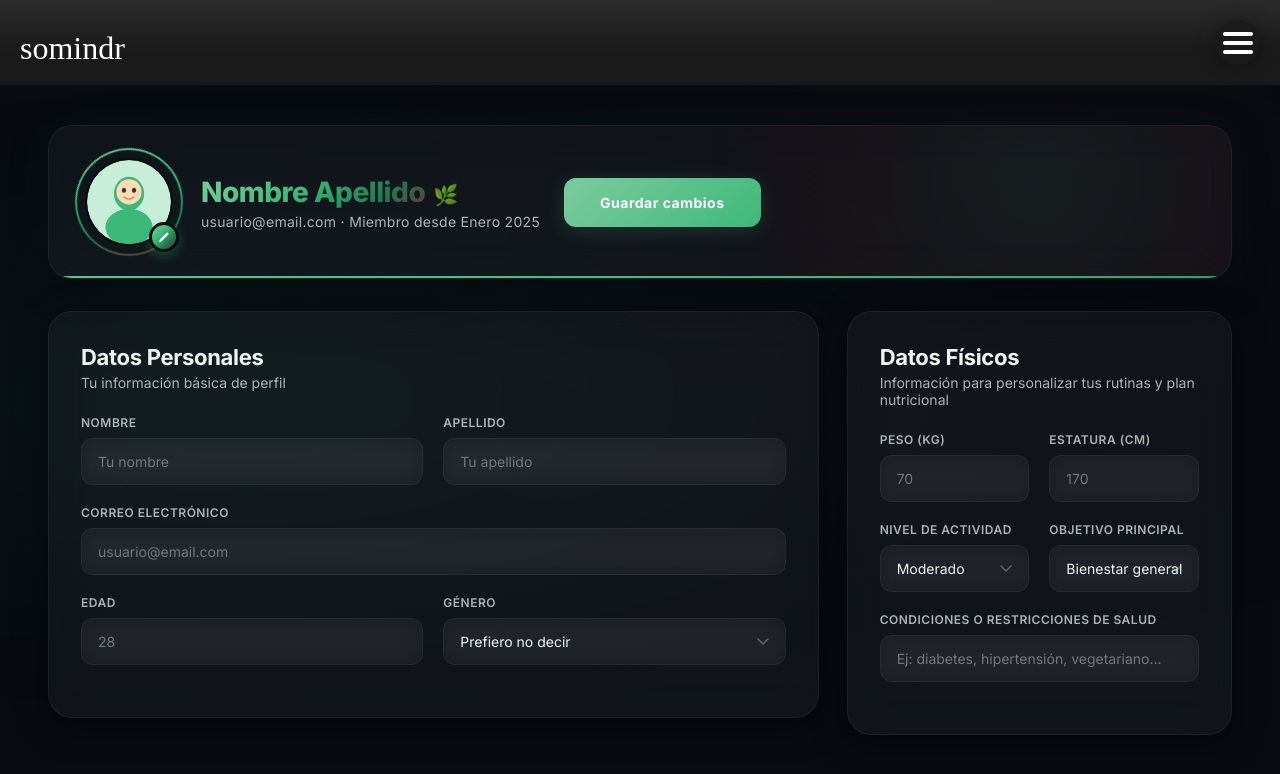
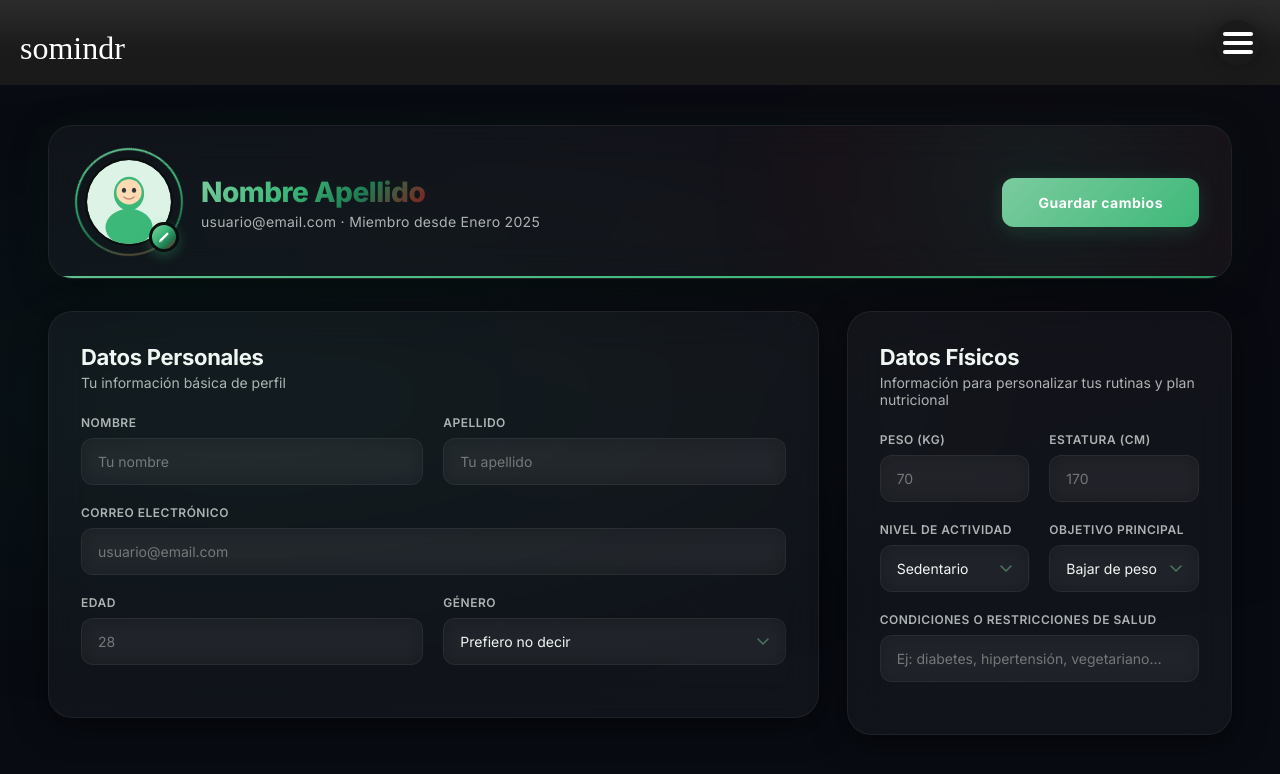
Before and after one commit to MeGv101/Somindr-Repository, a React (Vite) app in the folder frontend/: page /perfil in a window 1280 px wide. Shown: the top 774 px of the page. Built offline with nearby package versions, Linux system fonts and the light colour scheme; sample sign-in values are in the browser's storage; a web font is replaced by a local one.

Commit message:
se cambio el diseño de configuracion

```diff
--- a/frontend/src/app.tsx
+++ b/frontend/src/app.tsx
@@ -30,6 +30,8 @@ import Verificacion from "./pages/verificacion";
 
 
 function App() {
+
+  console.log("App cargado");
 
   const modalRef = useRef<ModalAuthRef>(null)
 
--- a/frontend/src/pages/perfil.tsx
+++ b/frontend/src/pages/perfil.tsx
@@ -1,33 +1,90 @@
+import { useState, useRef } from 'react'
 import '../styles/perfil.css'
 import Navbar from '../components/navbar'
+
+const PRESET_AVATARS = [
+  { hair: '#3CB878', bg: '#DCF3E6' },
+  { hair: '#0EA8A0', bg: '#DAF3F1' },
+  { hair: '#3B82F6', bg: '#DDEAFE' },
+  { hair: '#8B5CF6', bg: '#EDE6FE' },
+  { hair: '#EC4899', bg: '#FCE4F0' },
+  { hair: '#64748B', bg: '#E7EBEF' },
+  { hair: '#14B8A6', bg: '#D9F5F0' },
+  { hair: '#F97316', bg: '#FEE9DA' },
+]
+
+function FaceSVG({ hair, bg }) {
+  return (
+    <svg viewBox="0 0 100 100" xmlns="http://www.w3.org/2000/svg">
+      <circle cx="50" cy="50" r="50" fill={bg} />
+      <ellipse cx="50" cy="40" rx="18" ry="20" fill={hair} />
+      <ellipse cx="50" cy="80" rx="28" ry="22" fill={hair} />
+      <circle cx="50" cy="38" r="15" fill="#FFDBB5" />
+      <ellipse cx="44" cy="36" rx="2.5" ry="3" fill="#333" />
+      <ellipse cx="56" cy="36" rx="2.5" ry="3" fill="#333" />
+      <path d="M44 44 Q50 49 56 44" stroke="#c0856a" strokeWidth="1.5" fill="none" strokeLinecap="round" />
+    </svg>
+  )
+}
+
 export default function Perfil() {
+  const [modalOpen, setModalOpen] = useState(false)
+  const [activeTab, setActiveTab] = useState('personajes') // 'personajes' | 'foto'
+  const [currentAvatar, setCurrentAvatar] = useState({ type: 'preset', index: 0 })
+  const [tempPreset, setTempPreset] = useState(0)
+  const [photoPreview, setPhotoPreview] = useState(null)
+  const fileInputRef = useRef(null)
+
+  const openModal = () => {
+    setActiveTab('personajes')
+    setTempPreset(currentAvatar.type === 'preset' ? currentAvatar.index : 0)
+    setPhotoPreview(currentAvatar.type === 'photo' ? currentAvatar.src : null)
+    setModalOpen(true)
+  }
+
+  const closeModal = () => setModalOpen(false)
+
+  const handleFileChange = (e) => {
+    const file = e.target.files?.[0]
+    if (!file) return
+    const reader = new FileReader()
+    reader.onload = () => setPhotoPreview(reader.result)
+    reader.readAsDataURL(file)
+  }
+
+  const confirmPreset = () => {
+    setCurrentAvatar({ type: 'preset', index: tempPreset })
+    setModalOpen(false)
+  }
+
+  const confirmPhoto = () => {
+    if (!photoPreview) return
+    setCurrentAvatar({ type: 'photo', src: photoPreview })
+    setModalOpen(false)
+  }
+
   return (
     <>
-
       <main className="main">
 
         <div className="pf-header">
-  <div className="avatar-wrap">
+          <div className="avatar-wrap" onClick={openModal}>
             <div className="avatar-circle" id="avatarCircle">
-      <svg viewBox="0 0 100 100" xmlns="http://www.w3.org/2000/svg" id="currentSvg">
-        <circle cx="50" cy="50" r="50" fill="#c8eed9"/>
-        <ellipse cx="50" cy="40" rx="18" ry="20" fill="#3CB878"/>
-        <ellipse cx="50" cy="80" rx="28" ry="22" fill="#3CB878"/>
-        <circle cx="50" cy="38" r="15" fill="#FFDBB5"/>
-        <ellipse cx="44" cy="36" rx="2.5" ry="3" fill="#333"/>
-        <ellipse cx="56" cy="36" rx="2.5" ry="3" fill="#333"/>
-        <path d="M44 44 Q50 49 56 44" stroke="#c0856a" stroke-width="1.5" fill="none" stroke-linecap="round"/>
-      </svg>
+              {currentAvatar.type === 'photo' ? (
+                <img src={currentAvatar.src} alt="Tu avatar" />
+              ) : (
+                <FaceSVG {...PRESET_AVATARS[currentAvatar.index]} />
+              )}
             </div>
             <div className="avatar-edit-btn" id="openModal">
-      <svg viewBox="0 0 16 16"><path d="M11.013 2.513a1.75 1.75 0 012.475 2.474L5.07 13.406a2.25 2.25 0 01-.92.578l-2.8.867.867-2.8a2.25 2.25 0 01.578-.92l8.218-8.218z"/></svg>
+              <svg viewBox="0 0 16 16"><path d="M11.013 2.513a1.75 1.75 0 012.475 2.474L5.07 13.406a2.25 2.25 0 01-.92.578l-2.8.867.867-2.8a2.25 2.25 0 01.578-.92l8.218-8.218z" /></svg>
             </div>
           </div>
           <div>
             <p className="pf-name" id="displayName">Nombre Apellido</p>
             <p className="pf-sub">usuario@email.com · Miembro desde Enero 2025</p>
           </div>
-  <button className="btn-guardar">Guardar cambios</button>
+          <button className="btn-guardar" style={{ marginLeft: 'auto' }}>Guardar cambios</button>
         </div>
 
         <div className="perfil-grid">
@@ -67,7 +124,6 @@ export default function Perfil() {
             </div>
           </div>
           <div>
-
             <div className="card">
               <div className="card-titulo">Datos Físicos</div>
               <div className="card-sub">Información para personalizar tus rutinas y plan nutricional</div>
@@ -86,7 +142,7 @@ export default function Perfil() {
                   <label>Nivel de actividad</label>
                   <select>
                     <option>Sedentario</option>
-            <option selected>Moderado</option>
+                    <option>Moderado</option>
                     <option>Activo</option>
                     <option>Muy activo</option>
                   </select>
@@ -96,7 +152,7 @@ export default function Perfil() {
                   <select>
                     <option>Bajar de peso</option>
                     <option>Ganar masa muscular</option>
-            <option selected>Bienestar general</option>
+                    <option>Bienestar general</option>
                     <option>Reducir estrés</option>
                   </select>
                 </div>
@@ -111,38 +167,74 @@ export default function Perfil() {
 
       </main>
 
-<div className="av-overlay" id="avOverlay">
-  <div className="av-modal" >
+      <div className={`av-overlay${modalOpen ? ' open' : ''}`} id="avOverlay">
+        <div className="av-modal">
           <div className="av-modal-header">
             <span className="av-modal-title">Elige tu avatar</span>
-      <button className="av-modal-close" id="closeModal">✕</button>
+            <button className="av-modal-close" onClick={closeModal}>✕</button>
           </div>
           <p className="av-modal-sub">Selecciona un personaje predeterminado o sube tu foto</p>
 
           <div className="av-tabs">
-      <button className="av-tab active" >Personajes</button>
-      <button className="av-tab" >Mi foto</button>
+            <button
+              className={`av-tab${activeTab === 'personajes' ? ' active' : ''}`}
+              onClick={() => setActiveTab('personajes')}
+            >
+              Personajes
+            </button>
+            <button
+              className={`av-tab${activeTab === 'foto' ? ' active' : ''}`}
+              onClick={() => setActiveTab('foto')}
+            >
+              Mi foto
+            </button>
           </div>
 
+          {activeTab === 'personajes' && (
             <div id="tabPersonajes">
-      <div className="av-grid" id="avGrid"></div>
-      <button className="av-select-btn" >Usar este avatar</button>
+              <div className="av-grid" id="avGrid">
+                {PRESET_AVATARS.map((av, i) => (
+                  <div
+                    key={i}
+                    className={`av-item${tempPreset === i ? ' sel' : ''}`}
+                    onClick={() => setTempPreset(i)}
+                  >
+                    <FaceSVG {...av} />
                   </div>
+                ))}
+              </div>
+              <button className="av-select-btn" onClick={confirmPreset}>
+                Usar este avatar
+              </button>
+            </div>
+          )}
 
-    <div id="tabFoto" >
+          {activeTab === 'foto' && (
+            <div id="tabFoto">
               <label className="av-upload-btn" htmlFor="fileInput">
                 <svg width="18" height="18" viewBox="0 0 20 20" fill="currentColor">
-          <path d="M10 3a7 7 0 100 14A7 7 0 0010 3zm-1 10V9.414l-1.293 1.293a1 1 0 01-1.414-1.414l3-3a1 1 0 011.414 0l3 3a1 1 0 01-1.414 1.414L11 9.414V13a1 1 0 11-2 0z"/>
+                  <path d="M10 3a7 7 0 100 14A7 7 0 0010 3zm-1 10V9.414l-1.293 1.293a1 1 0 01-1.414-1.414l3-3a1 1 0 011.414 0l3 3a1 1 0 01-1.414 1.414L11 9.414V13a1 1 0 11-2 0z" />
                 </svg>
                 Subir foto desde mi dispositivo
               </label>
-      <input type="file" id="fileInput" accept="image/*"/>
-      <div id="photoPreviewWrap" >
-        <img id="photoPreview"/>
-        <br/>
-        <button className="av-select-btn">Usar esta foto</button>
+              <input
+                type="file"
+                id="fileInput"
+                accept="image/*"
+                ref={fileInputRef}
+                onChange={handleFileChange}
+              />
+              {photoPreview && (
+                <div id="photoPreviewWrap">
+                  <img id="photoPreview" src={photoPreview} alt="Vista previa" />
+                  <br />
+                  <button className="av-select-btn" onClick={confirmPhoto}>
+                    Usar esta foto
+                  </button>
                 </div>
+              )}
             </div>
+          )}
         </div>
       </div>
     </>
--- a/frontend/src/styles/perfil.css
+++ b/frontend/src/styles/perfil.css
@@ -108,7 +108,7 @@ body::after {
 .main {
     flex: 1;
     padding: 40px 48px;
-    max-width: 1400px;
+    max-width: 100vw;
     margin: 0 auto;
 }
 
@@ -176,7 +176,6 @@ body::after {
 }
 
 .pf-name::after {
-    content: '🌿';
     font-size: 20px;
     margin-left: 8px;
     -webkit-text-fill-color: initial;
```
Lines whose indentation alone changed are shown as unchanged.
